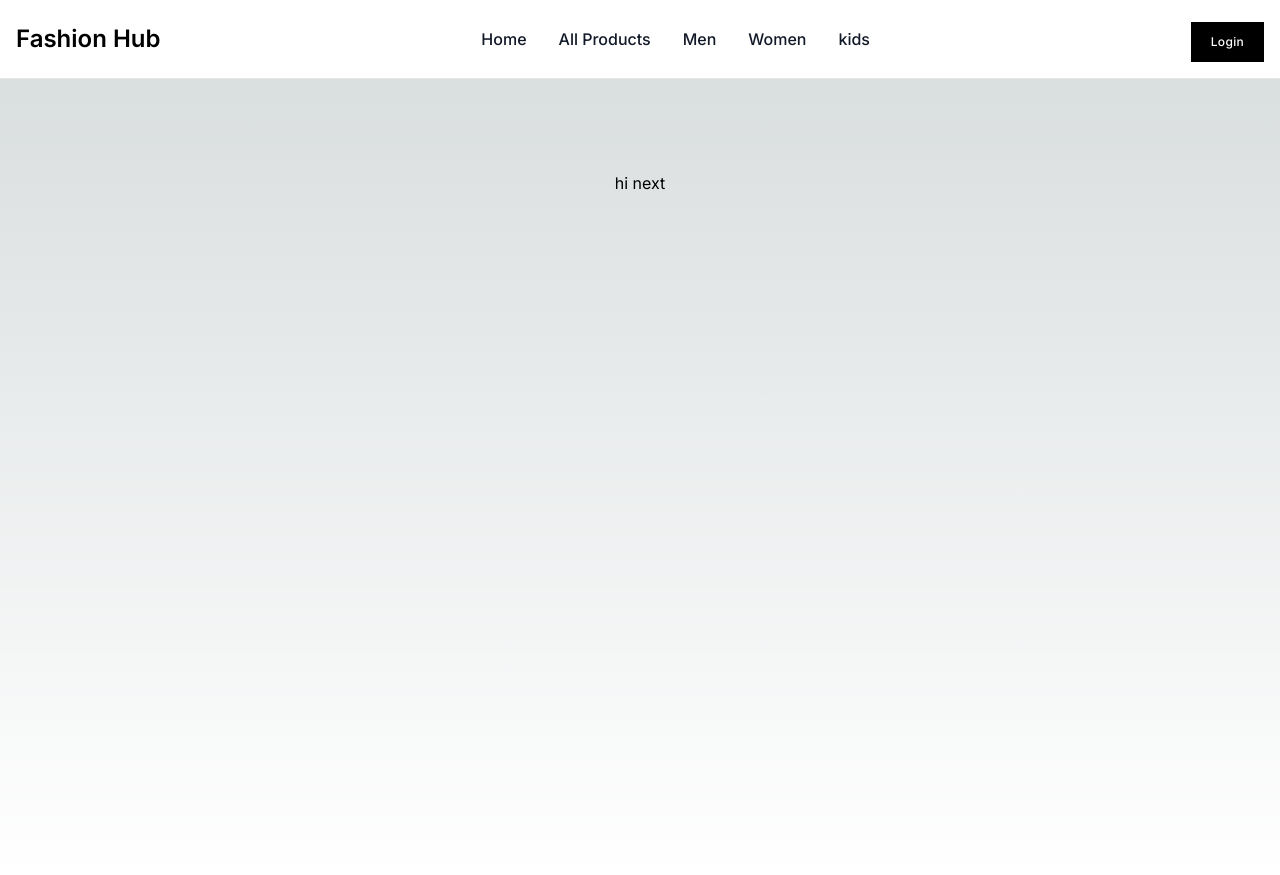
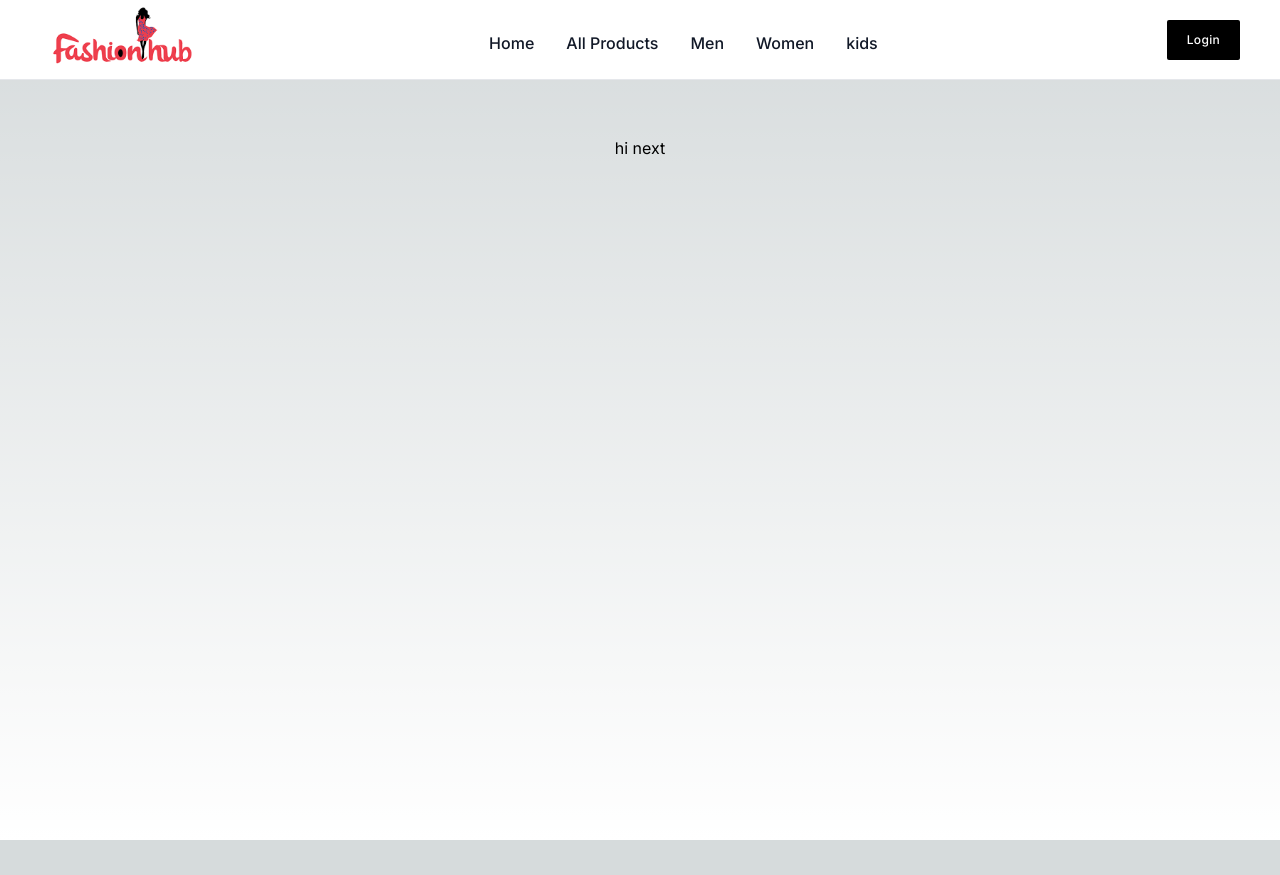
Before and after one commit to pushpraj15295/Fresh-fashion, a Next.js app in the folder fashion-hub/: page / in a window 1280 px wide. After the commit the page ends 840 px from the top, so only its background shows below. Built offline with nearby package versions, Linux system fonts and the light colour scheme.

Commit message:
clean-up

```diff
--- a/fashion-hub/src/app/layout.js
+++ b/fashion-hub/src/app/layout.js
@@ -16,7 +16,7 @@ export default function RootLayout({ children }) {
       <body className={inter.className}>
         <GlobalState>
           <Navbar />
-          <main className="flex min-h-screen flex-col mt-[75px]">{children}</main>
+          <main className="flex min-h-screen flex-col mt-[40px]">{children}</main>
         </GlobalState>
       </body>
     </html>
--- a/fashion-hub/src/app/page.js
+++ b/fashion-hub/src/app/page.js
@@ -6,7 +6,6 @@ import { useContext } from "react"
 export default function Home() {
 
   const {isAuthUser} = useContext(GlobalContext)
-  console.log(isAuthUser,"xxx")
   return (
     <main className="flex min-h-screen flex-col items-center justify-between p-24">
       hi next
--- a/fashion-hub/src/components/Navbar/NavItems.js
+++ b/fashion-hub/src/components/Navbar/NavItems.js
@@ -5,7 +5,7 @@ import { adminNavOptions, navOptions } from "@/utils";
 const NavItems = ({ isAdminView, isModalView = false }) => {
   return (
     <div
-      className={`items-center justify-between w-full md:flex md:w-auto ${
+      className={`items-center justify-between w-full md:flex md:w-auto pt-3 ${
         !isModalView && "hidden"
       }`}
       id="nav-items"
--- a/fashion-hub/src/components/Navbar/index.js
+++ b/fashion-hub/src/components/Navbar/index.js
@@ -30,48 +30,48 @@ const Navbar = () => {
 
   return (
     <>
-      <nav className="bg-white fixed w-full z-20 top-0 left-0 border-b border-gray-200">
-        <div className="max-w-screen-xl flex flex-wrap items-center justify-between mx-auto p-4">
+      <nav className="bg-white fixed w-full z-20 top-0 left-0 border-b border-gray-200 pl-10 pr-10">
+        <div className="max-w-screen-xl flex flex-wrap items-center justify-between mx-auto pb-2 pt-1">
           <div className="flex item-center cursor-pointer">
-            <span
-              className="slef-center text-2xl font-semibold whitespace-nowwrap"
+            <img
               onClick={() => router.push("/")}
-            >
-              Fashion Hub
-            </span>
+              src="/fashionHubLogo.png"
+              alt="logo"
+              width="160px"
+            />
           </div>
 
           <div className="flex md:order-2 gap-2">
             {!isAdminView && isAuthUser && (
               <Fragment>
-                <button className="mt-1.5 inline-block bg-black px-5 py-3 text-xs font-medium upprcase tracking-wide text-white">
+                <button className="mt-1.5 inline-block bg-black px-5 py-3 text-xs font-medium upprcase tracking-wide text-white rounded-sm">
                   Account
                 </button>
-                <button className="mt-1.5 inline-block bg-black px-5 py-3 text-xs font-medium upprcase tracking-wide text-white">
+                <button className="mt-1.5 inline-block bg-black px-5 py-3 text-xs font-medium upprcase tracking-wide text-white rounded-sm">
                   Cart
                 </button>
               </Fragment>
             )}
             {user?.role === "admin" &&
               (isAdminView ? (
-                <button className="mt-1.5 inline-block bg-black px-5 py-3 text-xs font-medium upprcase tracking-wide text-white">
+                <button className="mt-1.5 inline-block bg-black px-5 py-3 text-xs font-medium upprcase tracking-wide text-white rounded-sm">
                   Client View
                 </button>
               ) : (
-                <button className="mt-1.5 inline-block bg-black px-5 py-3 text-xs font-medium upprcase tracking-wide text-white">
+                <button className="mt-1.5 inline-block bg-black px-5 py-3 text-xs font-medium upprcase tracking-wide text-white rounded-sm">
                   Admin View
                 </button>
               ))}
             {isAuthUser ? (
               <button
-                className="mt-1.5 inline-block bg-black px-5 py-3 text-xs font-medium upprcase tracking-wide text-white"
+                className="mt-1.5 inline-block bg-black px-5 py-3 text-xs font-medium upprcase tracking-wide text-white rounded-sm"
                 onClick={handleLogout}
               >
                 Logout
               </button>
             ) : (
               <button
-                className="mt-1.5 inline-block bg-black px-5 py-3 text-xs font-medium upprcase tracking-wide text-white"
+                className="mt-1.5 inline-block bg-black px-5 py-3 text-xs font-medium upprcase tracking-wide text-white rounded-sm"
                 onClick={() => router.push("/login")}
               >
                 Login
@@ -81,7 +81,7 @@ const Navbar = () => {
             <button
               data-collapse-toggle="navbar-sticky"
               type="button"
-              className="inline-flex items-center p-2 text-gray-500 rounded-lg md:hidden hover:bg-gray-100 focus:outline-none focus:ring-gray-200 dark:text-gray-400 dark:hover:bg-gray-700 dark:focus:ring-gray-600"
+              className="inline-flex items-center p-2 text-gray-500 rounded-lg md:hidden hover:bg-gray-100 focus:outline-none focus:ring-gray-200 dark:text-gray-400 dark:hover:bg-gray-700 dark:focus:ring-gray-600 rounded-sm"
               aria-controls="navbar-sticky"
               aria-expanded="false"
               onClick={() => setShowNavModal(!showNavModal)}
```
Also changed, not shown: fashion-hub/public/fashionHubLogo.png (added), fashion-hub/public/fashionLogo.jpg (added).
